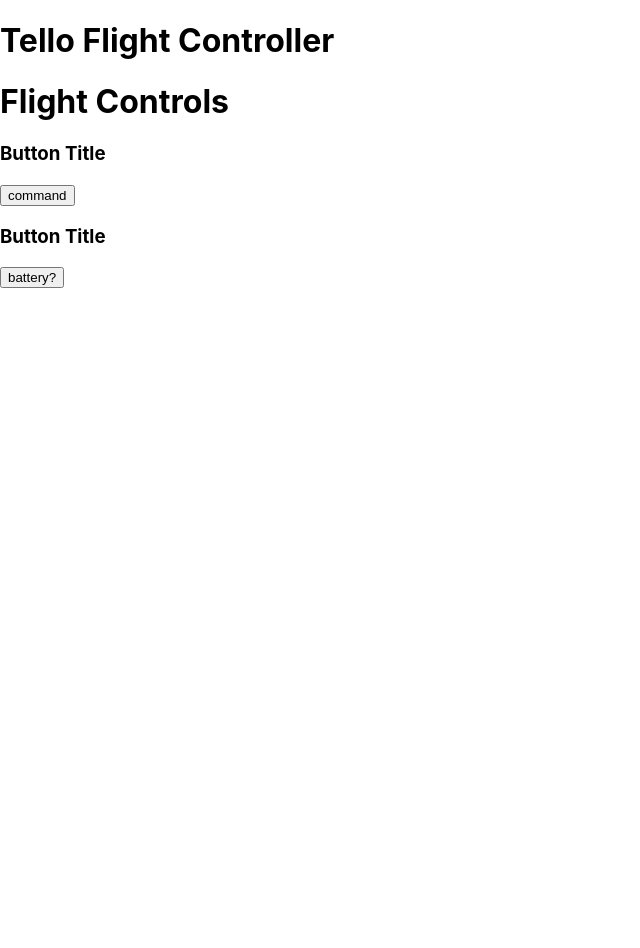
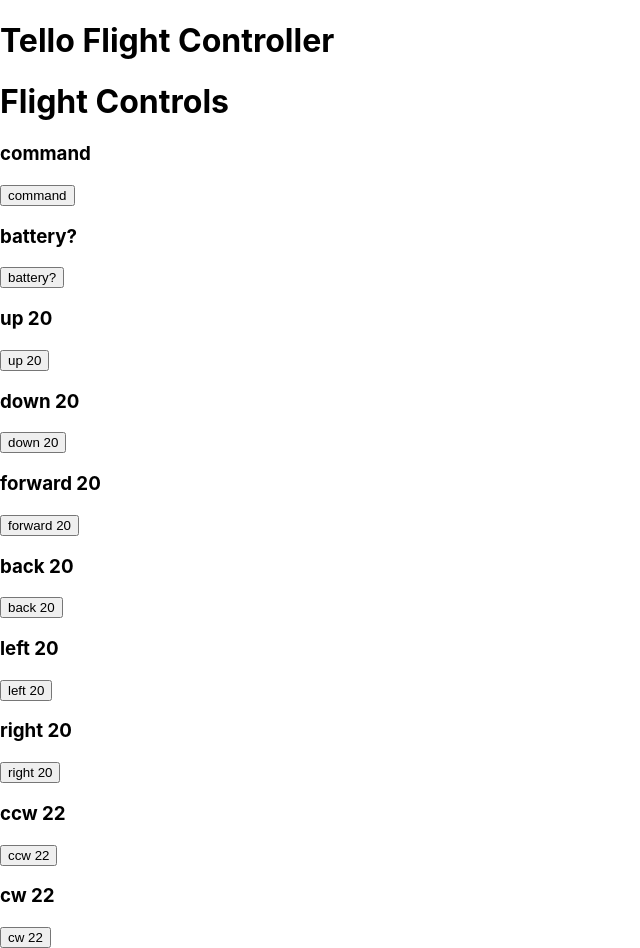
Before and after one commit to sitgofour/flight-controller, a React (Create React App) app in the folder tello/: page / in a window 1280 px wide. Shown: the whole page, without its empty margins (0-640 px from the left). Before the commit the page ends 800 px from the top, so only its background shows below. Built offline with nearby package versions, Linux system fonts and the light colour scheme.

Commit message:
mapping flight controls ui

```diff
--- /dev/null
+++ b/tello/src/components/DirectionPad.js
@@ -0,0 +1,34 @@
+import React, {Component} from 'react';
+import FlightButton from './FlightButton';
+
+
+class DirectionPad extends Component {
+    constructor(props) {
+        super(props);
+
+
+    }
+    render() {
+        return(
+            <div className="Direction-Pad">
+                <div className="Height-buttons">
+                    <FlightButton flightCommand={this.props.flightCommand} command="up 20"/>
+                    <FlightButton flightCommand={this.props.flightCommand} command="down 20"/>
+                </div>
+                <div className="Directions">
+                    <FlightButton flightCommand={this.props.flightCommand} command="forward 20"/>
+                    <FlightButton flightCommand={this.props.flightCommand} command="back 20"/>
+                    <FlightButton flightCommand={this.props.flightCommand} command="left 20"/>
+                    <FlightButton flightCommand={this.props.flightCommand} command="right 20"/>
+                </div>
+                <div className="Rotation-buttons">
+                    <FlightButton flightCommand={this.props.flightCommand} command="ccw 22"/>
+                    <FlightButton flightCommand={this.props.flightCommand} command="cw 22"/>
+                </div>
+            </div>
+        )
+    }
+}
+
+
+export default DirectionPad;
--- a/tello/src/components/FlightButton.js
+++ b/tello/src/components/FlightButton.js
@@ -15,7 +15,7 @@
     render() {
         return (
             <div className="Flight-Button">
-                <h3>Button Title</h3>
+                <h3>{this.props.command}</h3>
                 <button onClick={this.handleClick}>{this.props.command}</button>
             </div>
         )
--- a/tello/src/components/FlightController.js
+++ b/tello/src/components/FlightController.js
@@ -1,6 +1,7 @@
 import React, {Component} from 'react';
 import FlightButton from './FlightButton';
 import axios from 'axios';
+import DirectionPad from './DirectionPad';
 
 
 class FlightController extends Component {
@@ -30,6 +31,7 @@
                 <h1>Flight Controls</h1>
                 <FlightButton flightCommand={this.flightCommand} command="command"/>
                 <FlightButton flightCommand={this.flightCommand} command="battery?"/>
+                <DirectionPad flightCommand={this.flightCommand}/>
             </div>
         );
     }
```
Also changed, not shown: 1 other file (tests, documents, lock files or other folders).
